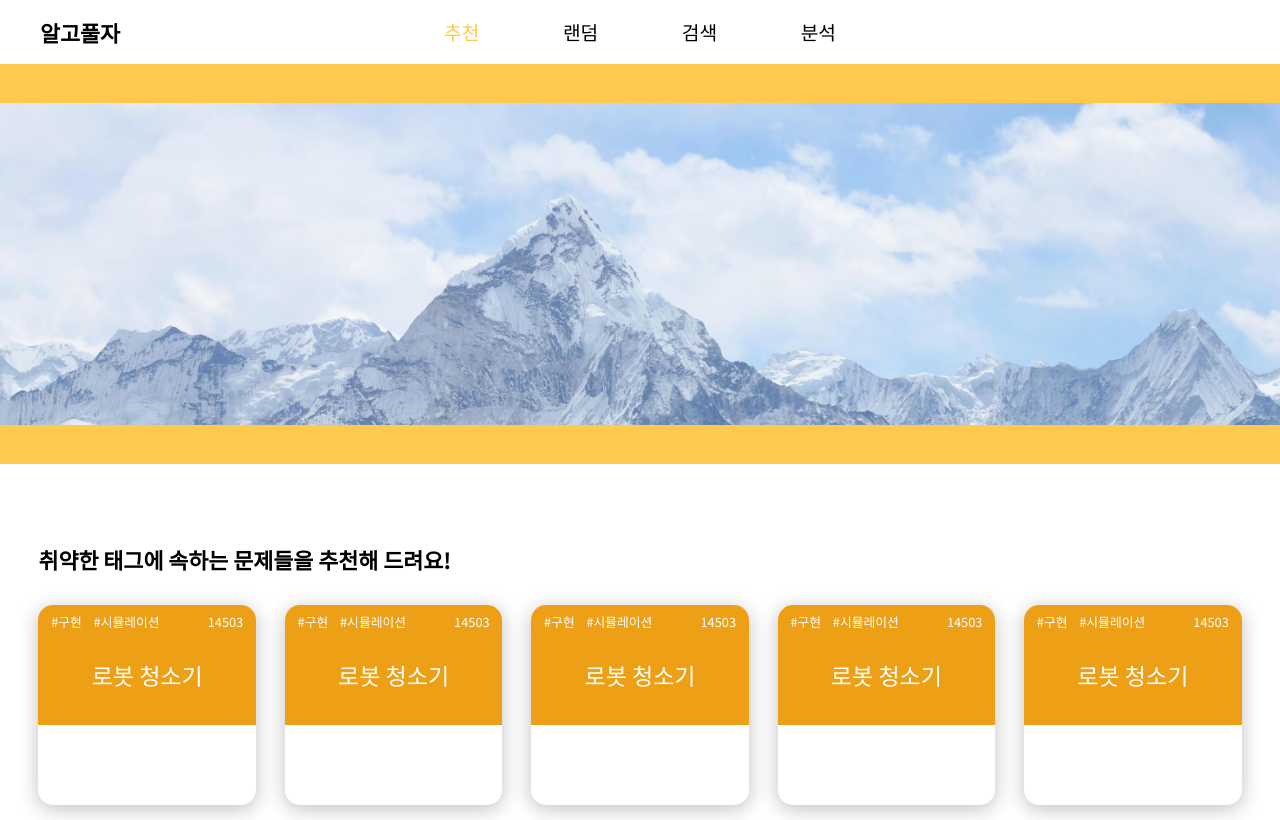
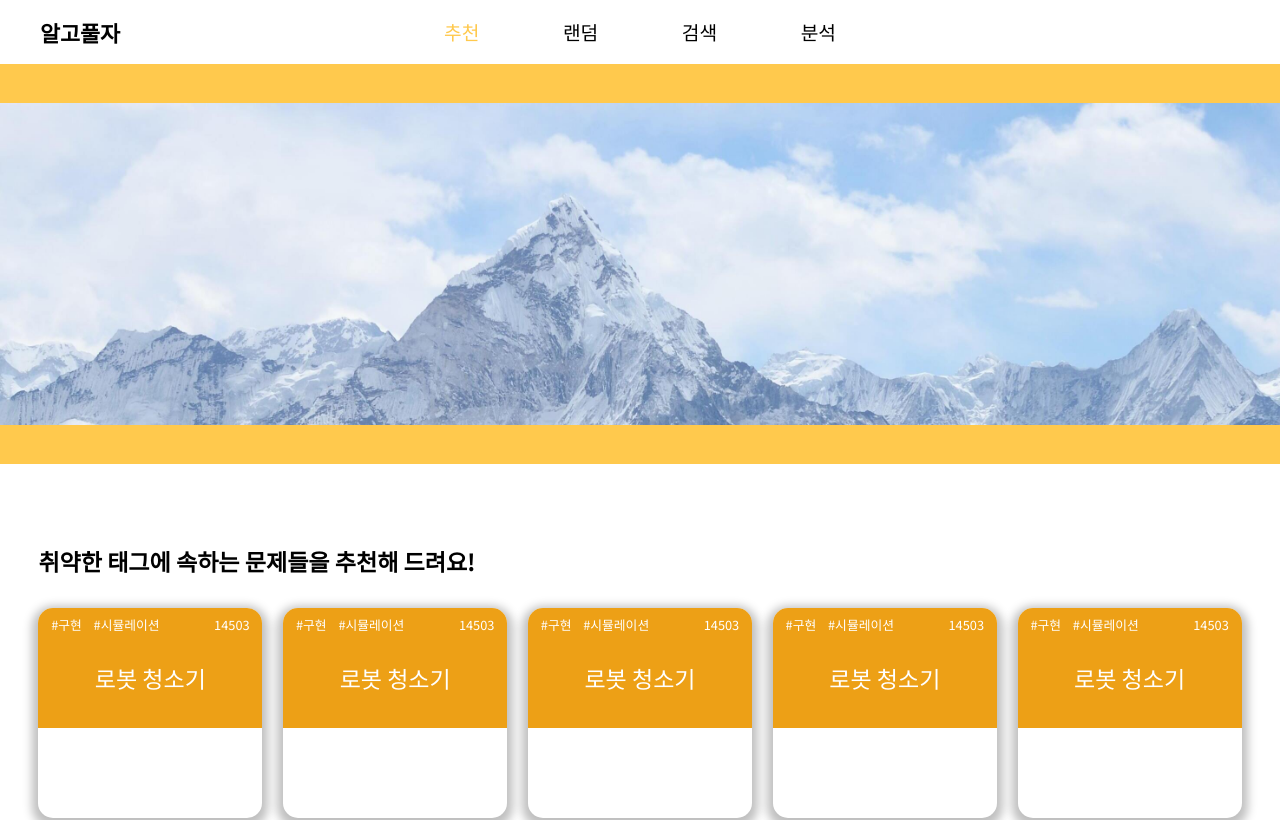
Before and after one commit to Algopulza/algopulza, a Next.js app in the folder frontend/: page /recommendation in a window 1280 px wide. Shown: the top 820 px of the page. Built offline with nearby package versions, Linux system fonts and the light colour scheme.

Commit message:
Feat: SubjectTitle, Card components 구조화

```diff
--- a/frontend/components/common/Card.tsx
+++ b/frontend/components/common/Card.tsx
@@ -3,11 +3,11 @@ import ProblemInfo from './card/ProblemInfo'
 import styled from 'styled-components'
 
 const Container = styled.section`
-  width: 17vw;
-  height: 200px;
+  width: 17.5vw;
+  height: 210px;
   background: #FFFFFF;
   border-radius: 15px;
-  box-shadow: 0px 4px 20px rgba(0, 0, 0, 0.25);
+  box-shadow: 0px 4px 10px 6px rgba(0, 0, 0, 0.25);
 `
 
 export default function Card() {
--- a/frontend/components/recommendation/SubjectTitle.tsx
+++ b/frontend/components/recommendation/SubjectTitle.tsx
@@ -3,7 +3,7 @@ import styled from 'styled-components'
 const Title = styled.section`
   margin-bottom: 30px;
 
-  font-size: 1.7vw;
+  font-size: 1.8vw;
   font-weight: 700;
 `
 
```
